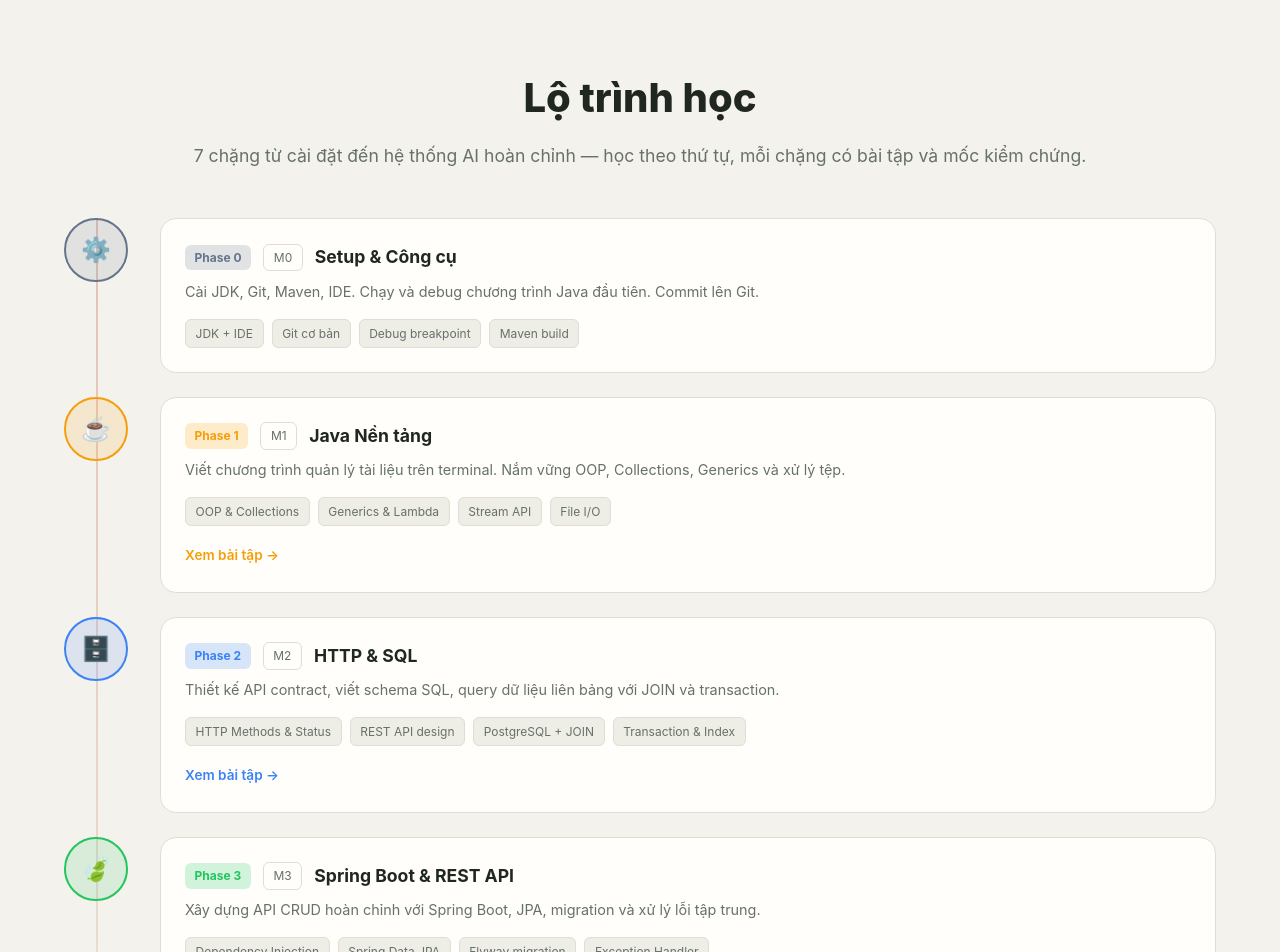
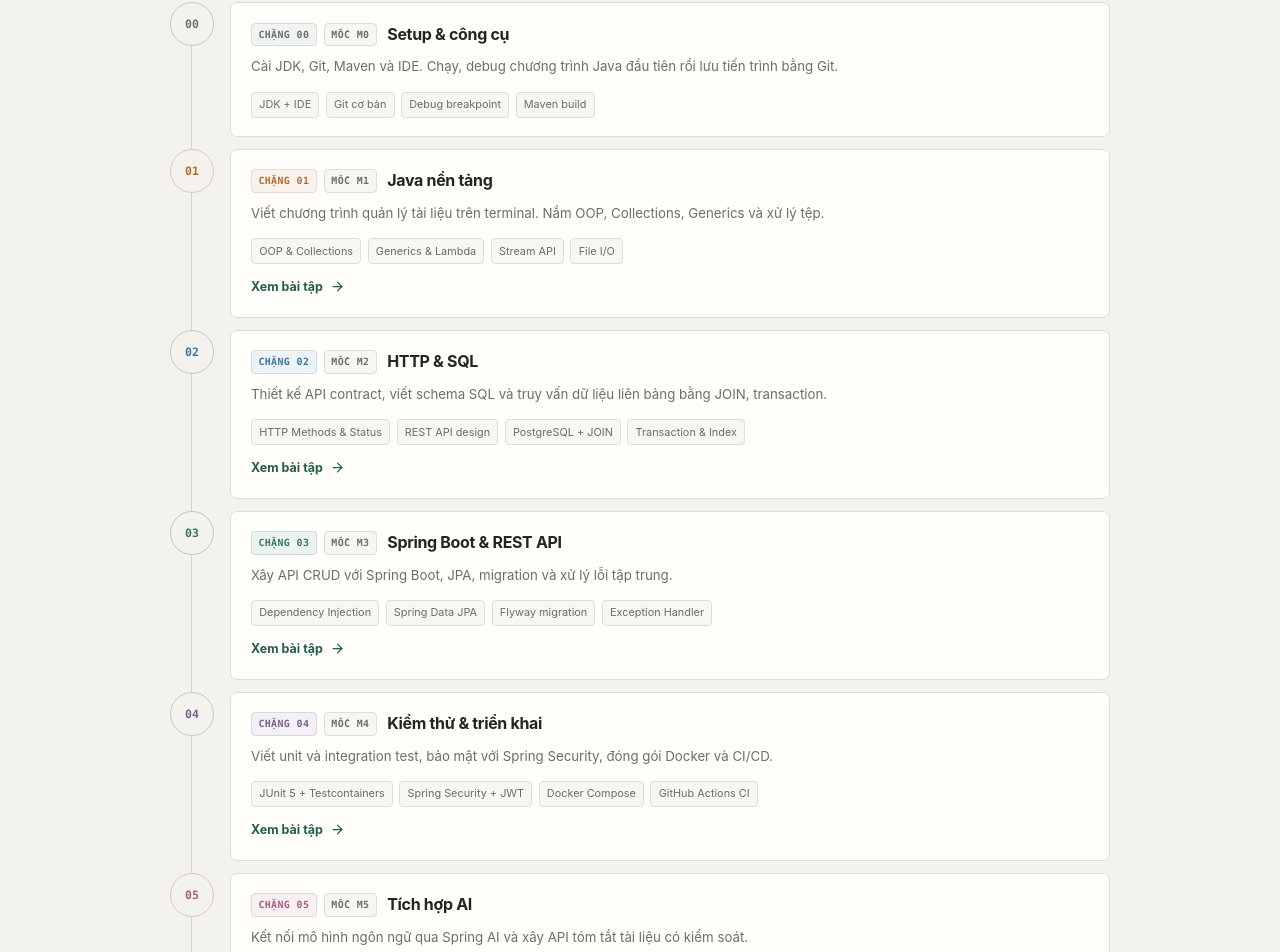
Before and after one commit to VanDung279206/JavaBackend_AI_RoadMap, a Next.js app in the folder website/: page /JavaBackend_AI_RoadMap/roadmap in a window 1280 px wide. Shown: the part 396-1348 px from the top of the page. Built offline with nearby package versions, Linux system fonts and the light colour scheme; no server answers.

Commit message:
chỉnh sửa roadmap timeline

```diff
--- a/website/src/components/RoadmapTimeline.tsx
+++ b/website/src/components/RoadmapTimeline.tsx
@@ -1,247 +1,70 @@
-"use client";
+import type { CSSProperties } from "react";
 import Link from "next/link";
+import { ArrowRight } from "lucide-react";
 
 const phases = [
   {
-    id: "00",
-    slug: "00_setup",
-    number: "0",
-    title: "Setup & Công cụ",
-    desc: "Cài JDK, Git, Maven, IDE. Chạy và debug chương trình Java đầu tiên. Commit lên Git.",
-    icon: "⚙️",
-    color: "#64748b",
+    number: "00", slug: "00_setup", title: "Setup & công cụ", color: "#68736c", milestone: "M0",
+    desc: "Cài JDK, Git, Maven và IDE. Chạy, debug chương trình Java đầu tiên rồi lưu tiến trình bằng Git.",
     topics: ["JDK + IDE", "Git cơ bản", "Debug breakpoint", "Maven build"],
-    milestone: "M0",
   },
   {
-    id: "01",
-    slug: "01_Java",
-    number: "1",
-    title: "Java Nền tảng",
-    desc: "Viết chương trình quản lý tài liệu trên terminal. Nắm vững OOP, Collections, Generics và xử lý tệp.",
-    icon: "☕",
-    color: "#f59e0b",
+    number: "01", slug: "01_Java", title: "Java nền tảng", color: "#b66b2e", milestone: "M1",
+    desc: "Viết chương trình quản lý tài liệu trên terminal. Nắm OOP, Collections, Generics và xử lý tệp.",
     topics: ["OOP & Collections", "Generics & Lambda", "Stream API", "File I/O"],
-    milestone: "M1",
   },
   {
-    id: "02",
-    slug: "02_Http-Sql",
-    number: "2",
-    title: "HTTP & SQL",
-    desc: "Thiết kế API contract, viết schema SQL, query dữ liệu liên bảng với JOIN và transaction.",
-    icon: "🗄️",
-    color: "#3b82f6",
+    number: "02", slug: "02_Http-Sql", title: "HTTP & SQL", color: "#3977a0", milestone: "M2",
+    desc: "Thiết kế API contract, viết schema SQL và truy vấn dữ liệu liên bảng bằng JOIN, transaction.",
     topics: ["HTTP Methods & Status", "REST API design", "PostgreSQL + JOIN", "Transaction & Index"],
-    milestone: "M2",
   },
   {
-    id: "03",
-    slug: "03_Spring",
-    number: "3",
-    title: "Spring Boot & REST API",
-    desc: "Xây dựng API CRUD hoàn chỉnh với Spring Boot, JPA, migration và xử lý lỗi tập trung.",
-    icon: "🍃",
-    color: "#22c55e",
+    number: "03", slug: "03_Spring", title: "Spring Boot & REST API", color: "#397a5d", milestone: "M3",
+    desc: "Xây API CRUD với Spring Boot, JPA, migration và xử lý lỗi tập trung.",
     topics: ["Dependency Injection", "Spring Data JPA", "Flyway migration", "Exception Handler"],
-    milestone: "M3",
   },
   {
-    id: "04",
-    slug: "04_Quality",
-    number: "4",
-    title: "Kiểm thử & Triển khai",
-    desc: "Viết unit/integration test, bảo mật với Spring Security, đóng gói Docker và CI/CD.",
-    icon: "🧪",
-    color: "#8b5cf6",
+    number: "04", slug: "04_Quality", title: "Kiểm thử & triển khai", color: "#786190", milestone: "M4",
+    desc: "Viết unit và integration test, bảo mật với Spring Security, đóng gói Docker và CI/CD.",
     topics: ["JUnit 5 + Testcontainers", "Spring Security + JWT", "Docker Compose", "GitHub Actions CI"],
-    milestone: "M4",
   },
   {
-    id: "05",
-    slug: "05_AI",
-    number: "5",
-    title: "Tích hợp AI",
-    desc: "Kết nối LLM qua Spring AI, tạo API tóm tắt tài liệu, xử lý lỗi và giới hạn quyền.",
-    icon: "🤖",
-    color: "#ec4899",
+    number: "05", slug: "05_AI", title: "Tích hợp AI", color: "#a45f80", milestone: "M5",
+    desc: "Kết nối mô hình ngôn ngữ qua Spring AI và xây API tóm tắt tài liệu có kiểm soát.",
     topics: ["Spring AI ChatClient", "Prompt Engineering", "Token & Context", "API timeout handling"],
-    milestone: "M5",
   },
   {
-    id: "06",
-    slug: "06_RAG",
-    number: "6",
-    title: "RAG & Đánh giá",
-    desc: "Xây dựng hệ thống hỏi đáp có nguồn dựa trên tài liệu, dùng pgvector và đánh giá chất lượng.",
-    icon: "🔍",
-    color: "#06b6d4",
+    number: "06", slug: "06_RAG", title: "RAG & đánh giá", color: "#397d7c", milestone: "M6",
+    desc: "Xây hệ thống hỏi đáp dựa trên tài liệu với pgvector, nguồn trích dẫn và đánh giá chất lượng.",
     topics: ["Embedding + pgvector", "Chunking & Retrieval", "Source attribution", "RAG evaluation"],
-    milestone: "M6",
   },
 ];
 
 export default function RoadmapTimeline() {
   return (
-    <section
-      style={{
-        maxWidth: 1200,
-        margin: "0 auto",
-        padding: "4rem 1.5rem",
-      }}
-    >
-      <div style={{ textAlign: "center", marginBottom: "3rem" }}>
-        <h2
-          style={{
-            fontSize: "2.5rem",
-            fontWeight: 800,
-            marginBottom: "0.75rem",
-          }}
-        >
-          Lộ trình học
-        </h2>
-        <p style={{ color: "var(--muted-foreground)", fontSize: "1.1rem" }}>
-          7 chặng từ cài đặt đến hệ thống AI hoàn chỉnh — học theo thứ tự, mỗi chặng có bài tập và mốc kiểm chứng.
-        </p>
-      </div>
-
-      <div style={{ position: "relative" }}>
-        {/* Vertical line */}
-        <div
-          style={{
-            position: "absolute",
-            left: "2rem",
-            top: 0,
-            bottom: 0,
-            width: 2,
-            background: "linear-gradient(to bottom, var(--accent), transparent)",
-            opacity: 0.3,
-          }}
-        />
-
-        <div style={{ display: "flex", flexDirection: "column", gap: "1.5rem" }}>
-          {phases.map((phase) => (
-            <div
-              key={phase.id}
-              style={{
-                display: "flex",
-                gap: "2rem",
-                alignItems: "flex-start",
-              }}
-            >
-              {/* Node */}
-              <div
-                style={{
-                  flexShrink: 0,
-                  width: 64,
-                  height: 64,
-                  borderRadius: "50%",
-                  background: phase.color + "22",
-                  border: `2px solid ${phase.color}`,
-                  display: "flex",
-                  alignItems: "center",
-                  justifyContent: "center",
-                  fontSize: "1.5rem",
-                  zIndex: 1,
-                  position: "relative",
-                }}
-              >
-                {phase.icon}
+    <section className="roadmap-timeline" aria-label="Bảy chặng của lộ trình">
+      <div className="timeline-list">
+        {phases.map((phase) => (
+          <article className="timeline-item" key={phase.number} style={{ "--phase-color": phase.color } as CSSProperties}>
+            <div className="timeline-marker" aria-hidden="true">{phase.number}</div>
+            <div className="timeline-card">
+              <div className="timeline-card-header">
+                <span className="timeline-phase-label">CHẶNG {phase.number}</span>
+                <span className="timeline-milestone">MỐC {phase.milestone}</span>
+                <h2>{phase.title}</h2>
               </div>
-
-              {/* Card */}
-              <div
-                style={{
-                  flex: 1,
-                  background: "var(--card)",
-                  border: "1px solid var(--border)",
-                  borderRadius: 16,
-                  padding: "1.5rem",
-                  transition: "border-color 0.2s",
-                }}
-                onMouseEnter={(e) =>
-                  ((e.currentTarget as HTMLDivElement).style.borderColor = phase.color)
-                }
-                onMouseLeave={(e) =>
-                  ((e.currentTarget as HTMLDivElement).style.borderColor = "var(--border)")
-                }
-              >
-                <div
-                  style={{
-                    display: "flex",
-                    alignItems: "center",
-                    gap: "0.75rem",
-                    marginBottom: "0.5rem",
-                    flexWrap: "wrap",
-                  }}
-                >
-                  <span
-                    style={{
-                      fontSize: "0.75rem",
-                      fontWeight: 700,
-                      padding: "0.2rem 0.6rem",
-                      borderRadius: 6,
-                      background: phase.color + "33",
-                      color: phase.color,
-                    }}
-                  >
-                    Phase {phase.number}
-                  </span>
-                  <span
-                    style={{
-                      fontSize: "0.75rem",
-                      color: "var(--muted-foreground)",
-                      padding: "0.2rem 0.6rem",
-                      borderRadius: 6,
-                      border: "1px solid var(--border)",
-                    }}
-                  >
-                    {phase.milestone}
-                  </span>
-                  <h3 style={{ fontWeight: 700, fontSize: "1.1rem" }}>{phase.title}</h3>
-                </div>
-
-                <p style={{ color: "var(--muted-foreground)", fontSize: "0.9rem", marginBottom: "1rem" }}>
-                  {phase.desc}
-                </p>
-
-                <div style={{ display: "flex", flexWrap: "wrap", gap: 8 }}>
-                  {phase.topics.map((t) => (
-                    <span
-                      key={t}
-                      style={{
-                        fontSize: "0.75rem",
-                        padding: "0.25rem 0.6rem",
-                        borderRadius: 6,
-                        background: "var(--muted)",
-                        color: "var(--muted-foreground)",
-                        border: "1px solid var(--border)",
-                      }}
-                    >
-                      {t}
-                    </span>
-                  ))}
-                </div>
-
-                {phase.number !== "0" && (
-                  <div style={{ marginTop: "1rem" }}>
-                    <Link
-                      href={`/docs/${phase.slug}`}
-                      style={{
-                        fontSize: "0.85rem",
-                        color: phase.color,
-                        textDecoration: "none",
-                        fontWeight: 600,
-                      }}
-                    >
-                      Xem bài tập →
-                    </Link>
-                  </div>
-                )}
-              </div>
+              <p className="timeline-description">{phase.desc}</p>
+              <ul className="timeline-topics">
+                {phase.topics.map((topic) => <li key={topic}>{topic}</li>)}
+              </ul>
+              {phase.number !== "00" && (
+                <Link href={`/docs/${phase.slug}`} className="text-link timeline-link">
+                  Xem bài tập <ArrowRight size={15} aria-hidden="true" />
+                </Link>
+              )}
             </div>
-          ))}
-        </div>
+          </article>
+        ))}
       </div>
     </section>
   );
```
